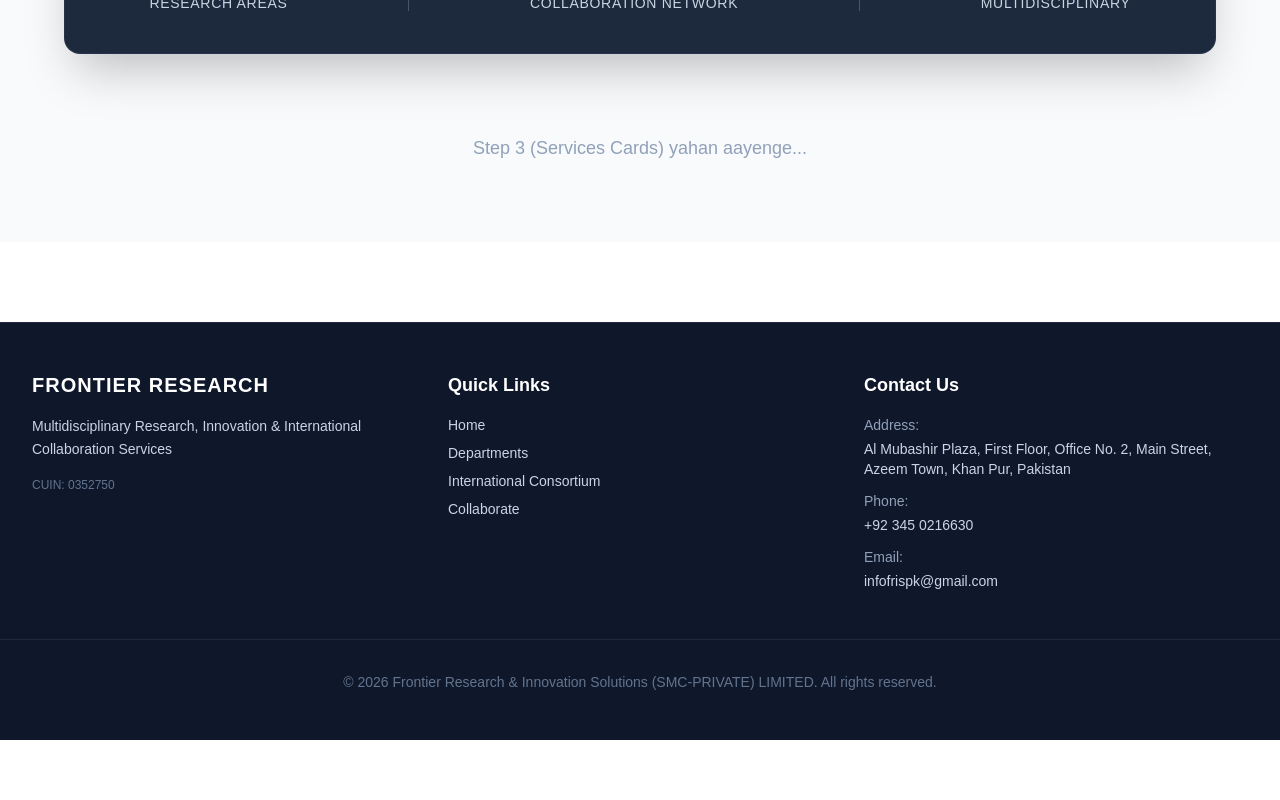
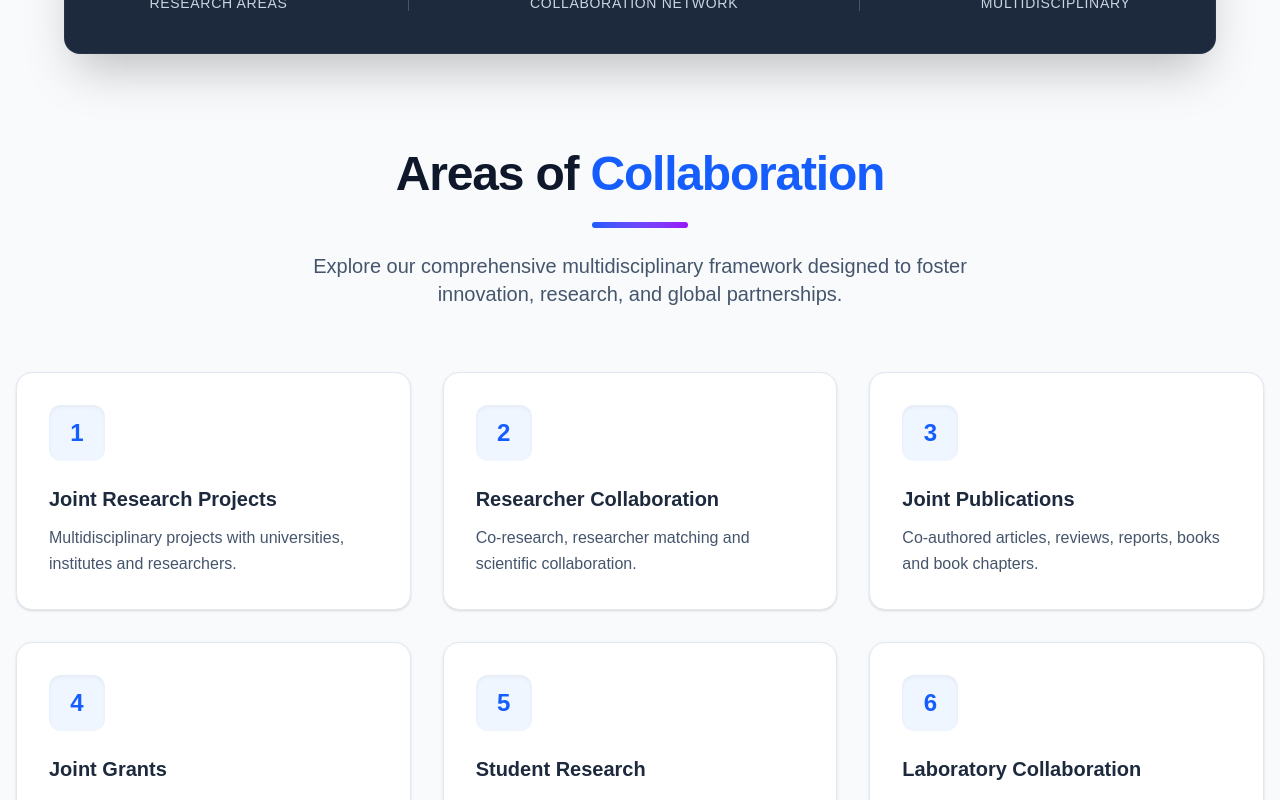
Before and after one commit to saeed7979-svg/frontier-research, a Next.js app: page / in a window 1280 px wide. Shown: the part 1060-1860 px from the top of the page. Before the commit the page ends 1800 px from the top, so only its background shows below. Built offline with nearby package versions, Linux system fonts and the light colour scheme.

Commit message:
add colaboration card

```diff
--- a/app/page.tsx
+++ b/app/page.tsx
@@ -93,9 +93,54 @@ export default function Home() {
         </div>
       </section>
 
-      {/* Step 3 (Cards) ki jagah */}
-      <section className="flex-grow bg-slate-50 py-20 flex items-center justify-center">
-        <p className="text-slate-400 text-lg">Step 3 (Services Cards) yahan aayenge...</p>
+      {/* =========================================
+          STEP 3: SERVICES & COLLABORATION CARDS
+          ========================================= */}
+      <section className="py-24 px-4 max-w-7xl mx-auto bg-slate-50">
+        <div className="text-center mb-16">
+          <h2 className="text-3xl md:text-5xl font-extrabold text-slate-900 mb-6 tracking-tight">
+            Areas of <span className="text-blue-600">Collaboration</span>
+          </h2>
+          <div className="w-24 h-1.5 bg-gradient-to-r from-blue-600 to-purple-600 mx-auto mb-6 rounded-full"></div>
+          <p className="text-lg md:text-xl text-slate-600 max-w-2xl mx-auto">
+            Explore our comprehensive multidisciplinary framework designed to foster innovation, research, and global partnerships.
+          </p>
+        </div>
+
+        <div className="grid md:grid-cols-2 lg:grid-cols-3 gap-8">
+          {[
+            { area: "Joint Research Projects", scope: "Multidisciplinary projects with universities, institutes and researchers." },
+            { area: "Researcher Collaboration", scope: "Co-research, researcher matching and scientific collaboration." },
+            { area: "Joint Publications", scope: "Co-authored articles, reviews, reports, books and book chapters." },
+            { area: "Joint Grants", scope: "Collaborative proposals, consortium building and funded research." },
+            { area: "Student Research", scope: "Research projects, thesis/dissertation collaboration and internships." },
+            { area: "Laboratory Collaboration", scope: "Testing, characterization, technical research and prototypes where available." },
+            { area: "Industry R&D", scope: "Applied research, industrial problem solving and technology development." },
+            { area: "Innovation & Technology Transfer", scope: "Prototypes, intellectual property, patents, licensing and commercialization." },
+            { area: "International Collaboration", scope: "Cross-border research, knowledge exchange and institutional partnerships." }
+          ].map((item, index) => (
+            <div key={index} className="group bg-white p-8 rounded-2xl shadow-sm border border-slate-200 hover:shadow-2xl hover:-translate-y-2 transition-all duration-300 relative overflow-hidden">
+
+              {/* Decorative top border glow (Hover Effect) */}
+              <div className="absolute top-0 left-0 w-full h-1.5 bg-gradient-to-r from-blue-500 to-purple-500 transform origin-left scale-x-0 group-hover:scale-x-100 transition-transform duration-500"></div>
+
+              {/* Number Badge */}
+              <div className="w-14 h-14 bg-blue-50 group-hover:bg-blue-600 rounded-xl flex items-center justify-center mb-6 transition-colors duration-300 shadow-inner">
+                <span className="text-blue-600 group-hover:text-white font-black text-2xl transition-colors duration-300">
+                  {index + 1}
+                </span>
+              </div>
+
+              {/* Card Content */}
+              <h3 className="text-xl font-bold text-slate-800 mb-3 group-hover:text-blue-700 transition-colors duration-300">
+                {item.area}
+              </h3>
+              <p className="text-slate-600 leading-relaxed text-sm md:text-base">
+                {item.scope}
+              </p>
+            </div>
+          ))}
+        </div>
       </section>
 
     </div>
```
